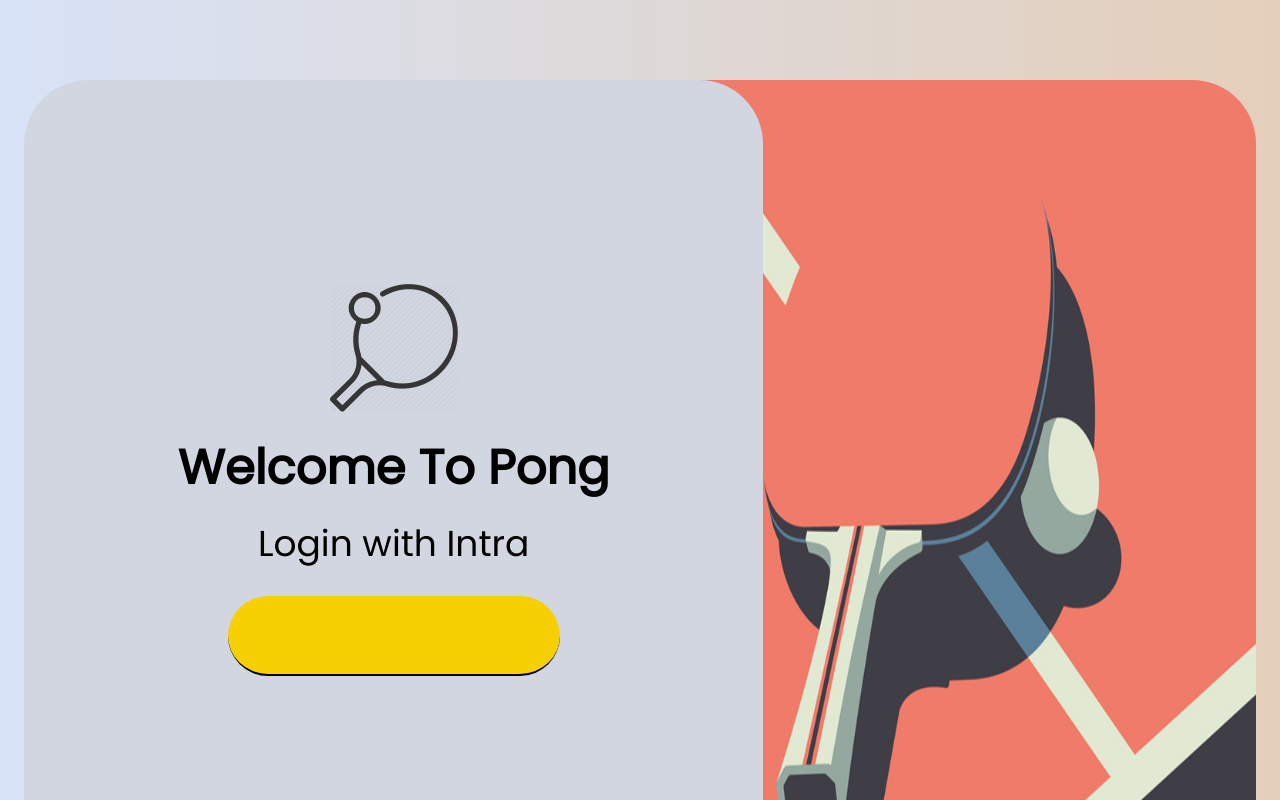
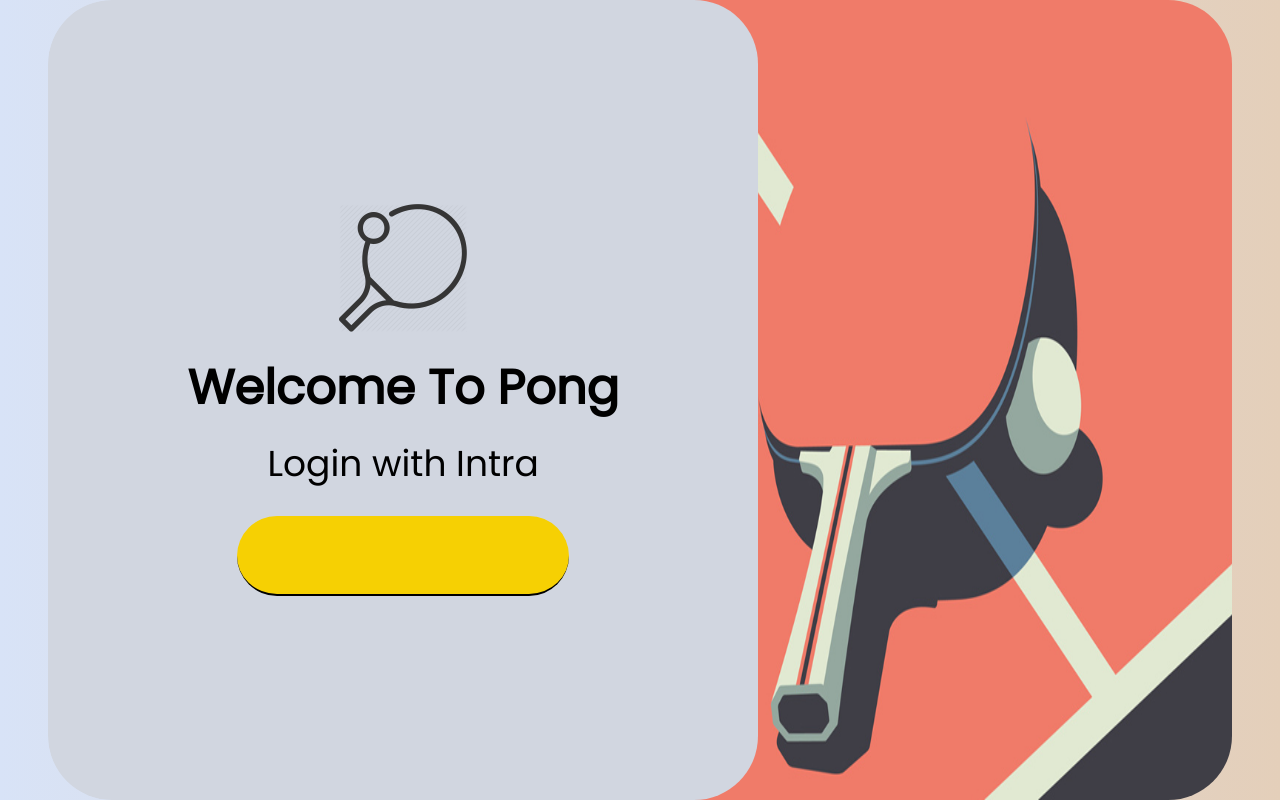
Before and after one commit to benali-chadi/ft_transcendance_frontend, a React (Create React App) app: page /login in a window 1280 px wide. Built offline with nearby package versions, Linux system fonts and the light colour scheme; no server answers.

Commit message:
some styling modifications

```diff
--- a/src/components/Navigation.js
+++ b/src/components/Navigation.js
@@ -53,12 +53,7 @@ const Navigation = () => {
 			<motion.nav
 				variants={navVariants}
 				animate={isMobile ? (showNav ? "open" : "close") : ""}
-				className={
-					!isMobile
-						? "desktopNavBar"
-						: // : showNav
-						  "mobileNavBar"
-				}
+				className={!isMobile ? "desktopNavBar" : "mobileNavBar"}
 			>
 				{isMobile && (
 					<div className="flex flex-col h-[10rem] justify-between">
--- a/src/components/pages/chatPage/Chat.js
+++ b/src/components/pages/chatPage/Chat.js
@@ -9,7 +9,7 @@ const Chat = () => {
 	const [toggle, setToggle] = useState(true);
 
 	return (
-		<div className="h-screen overflow-auto scroll bg-my-lavender">
+		<div className="h-screen overflow-auto md:h-full scroll bg-my-lavender">
 			{/* Upper part */}
 			<div className="flex flex-col gap-4 py-16 bg-my-dark-lavender/50 rounded-b-large">
 				{/* Buttons */}
--- a/src/components/pages/loginPage/Login.js
+++ b/src/components/pages/loginPage/Login.js
@@ -23,13 +23,15 @@ const Login = () => {
 	return (
 		<div
 			className="h-screen w-full bg-gradient-to-r from-[#D8E3F7] to-[#E4CFBA] overflow-auto
-                        md:p-6 md:py-20"
+                        md:p-12 md:py-20 flex flex-col justify-center"
 		>
 			{showSignUp && <SignUp handleCancelClick={handleLoginClick} />}
 
 			<div
-				className="h-full min-h-max overflow-y-auto bg-50%w bg-no-repeat bg-top flex flex-col justify-end
-                            md:rounded-large md:grid md:grid-cols-5 md:h-[50rem] md:grid-rows-1
+				className="h-screen min-h-max overflow-y-auto bg-50%w bg-no-repeat bg-top flex flex-col justify-end my-auto
+                            md:rounded-large md:grid md:grid-cols-5 md:min-h-[50rem]
+							md:h-5/6
+							md:grid-rows-1
                             md:bg-right md:bg-50%h
             "
 				style={backgroundStyle}
--- a/src/index.css
+++ b/src/index.css
@@ -60,7 +60,7 @@
         bg-my-violet/80 px-3 absolute top-0 left-0 h-full min-h-[20rem] min-w-max z-10 overflow-auto;
 	}
 	.mobileNavBar ul {
-		@apply w-full flex flex-col justify-center items-center gap-8 text-[2rem];
+		@apply w-full flex flex-col justify-center items-center gap-8 text-[1.4rem];
 	}
 
 	.inactive {
```
